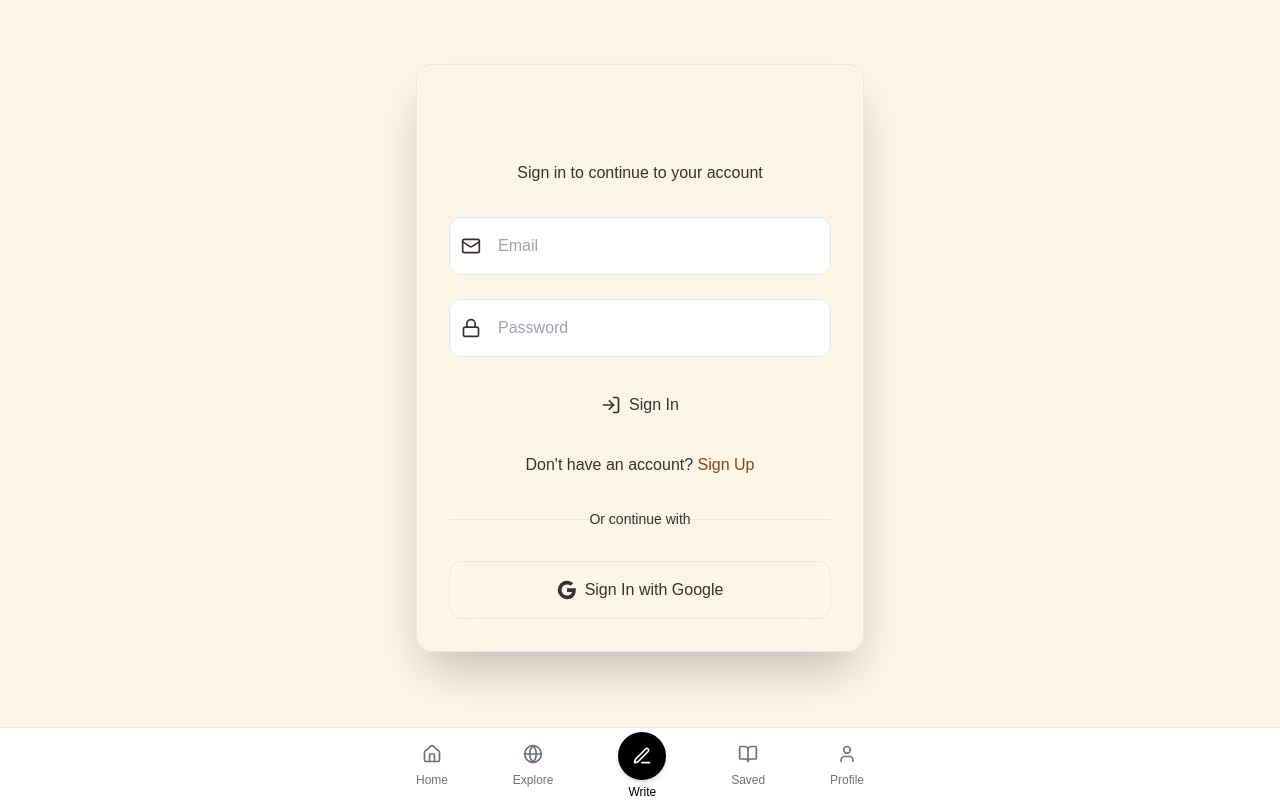
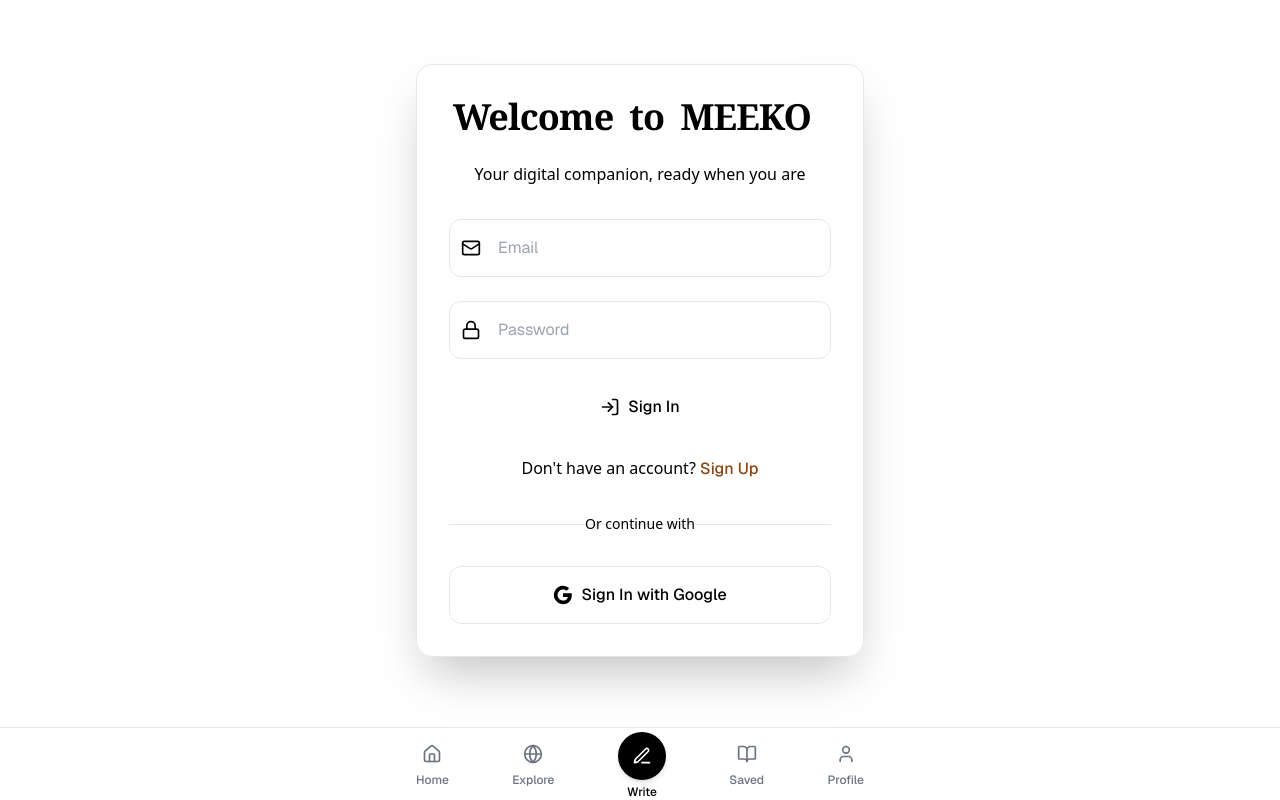
Before and after one commit to nanda-kshr/meeko, a Next.js app: page /signin in a window 1280 px wide. Built offline with nearby package versions, Linux system fonts and the light colour scheme; no server answers.

Commit message:
updated authentication

```diff
--- a/src/app/globals.css
+++ b/src/app/globals.css
@@ -22,6 +22,8 @@
   --dark-background: #2f2f2f; /* Dark mode background */
   --dark-muted: #a0a0a0; /* Dark mode muted text */
   --dark-sm: 0 2px 5px rgba(0, 0, 0, 0.5); /* Dark mode shadow */
+  --foreground-rgb: 0, 0, 0;
+  --background-rgb: 255, 255, 255;
 }
 
 /* Dark mode variables */
@@ -49,6 +51,8 @@
   background-color: var(--background);
   color: var(--foreground);
   font-family: var(--font-body);
+  color: rgb(var(--foreground-rgb));
+  background: rgb(var(--background-rgb));
 }
 
 h1, h2, h3, h4, h5, h6 {
@@ -74,9 +78,89 @@
 
 /* Apply base styles */
 
+@layer base {
+  h1, h2, h3, h4, h5, h6 {
+    @apply font-outfit;
+  }
 
-h1, h2, h3, h4, h5, h6 {
-  font-family: var(--font-heading);
+  body {
+    @apply font-geist;
+  }
+
+  .font-outfit {
+    font-family: var(--font-outfit);
+  }
+
+  .font-geist {
+    font-family: var(--font-geist-sans);
+  }
+
+  .font-mono {
+    font-family: var(--font-geist-mono);
+  }
+}
+
+/* Custom styles for headings */
+h1 {
+  @apply text-4xl font-bold tracking-tight;
+}
+
+h2 {
+  @apply text-3xl font-semibold tracking-tight;
+}
+
+h3 {
+  @apply text-2xl font-semibold;
+}
+
+/* Custom styles for body text */
+p {
+  @apply text-base leading-relaxed;
+}
+
+/* Custom styles for buttons */
+button {
+  @apply font-geist;
+}
+
+/* Custom styles for inputs */
+input, textarea {
+  @apply font-geist;
+}
+
+/* Custom styles for navigation */
+nav {
+  @apply font-geist;
+}
+
+/* Custom styles for cards */
+.card {
+  @apply font-geist;
+}
+
+/* Custom styles for story titles */
+.story-title {
+  @apply font-outfit text-xl font-semibold tracking-tight;
+}
+
+/* Custom styles for story content */
+.story-content {
+  @apply font-geist text-base leading-relaxed;
+}
+
+/* Custom styles for author names */
+.author-name {
+  @apply font-outfit text-sm font-medium;
+}
+
+/* Custom styles for timestamps */
+.timestamp {
+  @apply font-mono text-xs;
+}
+
+/* Custom styles for genre tags */
+.genre-tag {
+  @apply font-outfit text-sm font-medium;
 }
 
 /* Component classes */
--- a/src/app/layout.tsx
+++ b/src/app/layout.tsx
@@ -1,17 +1,26 @@
 import type { Metadata } from "next";
-import { Geist, Geist_Mono } from "next/font/google";
+import { Geist, Geist_Mono, Outfit } from "next/font/google";
 import Navbar from '@/components/Navbar';
+import { AuthProvider } from '@/lib/authContext';
 
 import "./globals.css";
 
 const geistSans = Geist({
   variable: "--font-geist-sans",
   subsets: ["latin"],
+  display: "swap",
 });
 
 const geistMono = Geist_Mono({
   variable: "--font-geist-mono",
   subsets: ["latin"],
+  display: "swap",
+});
+
+const outfit = Outfit({
+  variable: "--font-outfit",
+  subsets: ["latin"],
+  display: "swap",
 });
 
 export const metadata: Metadata = {
@@ -42,11 +51,12 @@
   return (
     <html lang="en">
       <body
-        className={`${geistSans.variable} ${geistMono.variable} antialiased`}
+        className={`${geistSans.variable} ${geistMono.variable} ${outfit.variable} font-sans antialiased`}
       >
+        <AuthProvider>
           {children}
           <Navbar />
-
+        </AuthProvider>
       </body>
     </html>
   );
--- a/src/app/page.tsx
+++ b/src/app/page.tsx
@@ -11,12 +11,20 @@
   useEffect(() => {
     if (!loading) {
       if (user) {
-        router.push('/fyp');
+        router.replace('/fyp');
       } else {
-        router.push('/signin');
+        router.replace('/signin');
       }
     }
   }, [user, loading, router]);
 
+  if (loading) {
+    return (
+      <div className="flex items-center justify-center min-h-screen">
+        <div className="animate-spin rounded-full h-12 w-12 border-t-2 border-b-2 border-primary"></div>
+      </div>
+    );
+  }
+
   return null;
 }
--- a/src/app/profile/page.tsx
+++ b/src/app/profile/page.tsx
@@ -1,5 +1,5 @@
 "use client";
-import React, { useState } from 'react';
+import React, { useState, useEffect } from 'react';
 import { useRouter } from 'next/navigation';
 import { auth } from '@/config/firebase';
 import { signOut } from 'firebase/auth';
@@ -13,6 +13,12 @@
   const [activeTab, setActiveTab] = useState('stories');
   const router = useRouter();
   const { user, loading } = useAuth();
+
+  useEffect(() => {
+    if (!loading && !user) {
+      router.push('/signin');
+    }
+  }, [user, loading, router]);
 
   const handleLogout = async () => {
     try {
@@ -49,7 +55,6 @@
   }
 
   if (!user) {
-    router.push('/signin');
     return null;
   }
 
--- a/src/app/signin/page.tsx
+++ b/src/app/signin/page.tsx
@@ -6,12 +6,14 @@
 import Cookies from 'js-cookie';
 import { AuthForm } from '@/components/AuthForm';
 import { GoogleSignInButton } from '@/components/GoogleSignInButton';
+import { useRouter } from 'next/router';
 
 export default function SignInPage() {
   const [email, setEmail] = useState('');
   const [password, setPassword] = useState('');
   const [error, setError] = useState<string | null>(null);
   const ref = useRef(null);
+  const router = useRouter();
   const isInView = useInView(ref, { once: false, amount: 0.3 });
 
   const textReveal = {
@@ -55,7 +57,7 @@
       const userCredential = await signInWithPopup(auth, googleProvider);
       const token = await userCredential.user.getIdToken();
       Cookies.set('meeken', token, { expires: 24, secure: true, sameSite: 'strict' });
-      window.location.href = '/';
+      router.push('/');
     } catch {
       setError('Google sign-in failed. Please try again.');
     }
@@ -78,10 +80,10 @@
               className="text-4xl font-bold tracking-tight mb-6 overflow-hidden flex flex-wrap justify-center"
               variants={textReveal}
             >
-              {['Welcome', 'Back'].map((word, i) => (
+              {['Welcome', 'to', 'MEEKO'].map((word, i) => (
                 <span key={i} className="mr-4 overflow-hidden inline-block">
                   <motion.span
-                    className="inline-block bg-gradient-to-r from-primary via-primary/80 to-primary/60 bg-clip-text text-transparent"
+                    className="inline-block bg-gradient-to-r from-primary via-primary/80 to-primary/60 bg-clip-text"
                     variants={letterAnimation}
                   >
                     {word}
@@ -90,7 +92,7 @@
               ))}
             </motion.h2>
 
-            <p className="text-center text-muted-foreground mb-8">Sign in to continue to your account</p>
+            <p className="text-center text-muted-foreground mb-8">Your digital companion, ready when you are</p>
 
             {error && (
               <div className="mb-4 p-3 bg-red-100 text-red-700 rounded-xl text-center">
--- a/src/lib/authContext.tsx
+++ b/src/lib/authContext.tsx
@@ -1,5 +1,6 @@
+'use client';
+
 import { createContext, useContext, useEffect, useState, ReactNode } from 'react';
-import { useRouter } from 'next/router';
 import { onAuthStateChanged, User } from 'firebase/auth';
 import { auth } from './firebase';
 
@@ -13,25 +14,23 @@
 export function AuthProvider({ children }: { children: ReactNode }) {
   const [user, setUser] = useState<User | null>(null);
   const [loading, setLoading] = useState(true);
-  const router = useRouter();
 
   useEffect(() => {
+    console.log('AuthProvider: Setting up auth state listener');
     const unsubscribe = onAuthStateChanged(auth, (currentUser) => {
+      console.log('AuthProvider: Auth state changed', {
+        hasUser: !!currentUser,
+        loading: false
+      });
       setUser(currentUser);
       setLoading(false);
-
-      // Navigation logic
-      if (!currentUser && router.pathname.startsWith('/protected')) {
-        router.push('/signin');
-      } else if (!currentUser && router.pathname.startsWith('/saved-stories')) {
-        router.push('/signin');
-      } else if (currentUser && router.pathname === '/signin') {
-        router.push('/protected');
-      }
     });
 
-    return () => unsubscribe();
-  }, [router]);
+    return () => {
+      console.log('AuthProvider: Cleaning up auth state listener');
+      unsubscribe();
+    };
+  }, []);
 
   return (
     <AuthContext.Provider value={{ user, loading }}>
@@ -41,5 +40,9 @@
 }
 
 export function useAuth() {
-  return useContext(AuthContext);
+  const context = useContext(AuthContext);
+  if (context === undefined) {
+    throw new Error('useAuth must be used within an AuthProvider');
+  }
+  return context;
 }
```
Also changed, not shown: tailwind.config.ts (added, +25 -0 lines).
